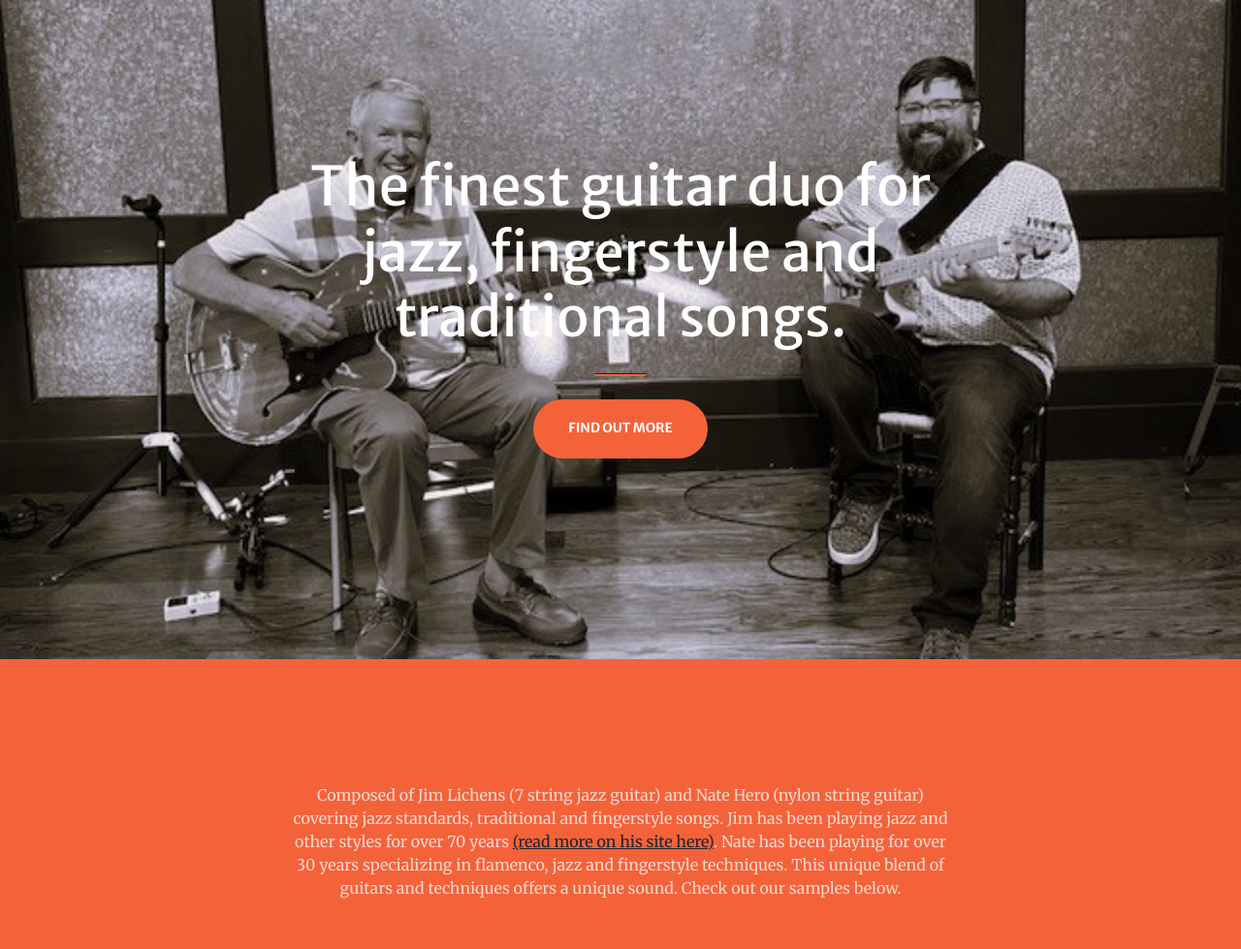
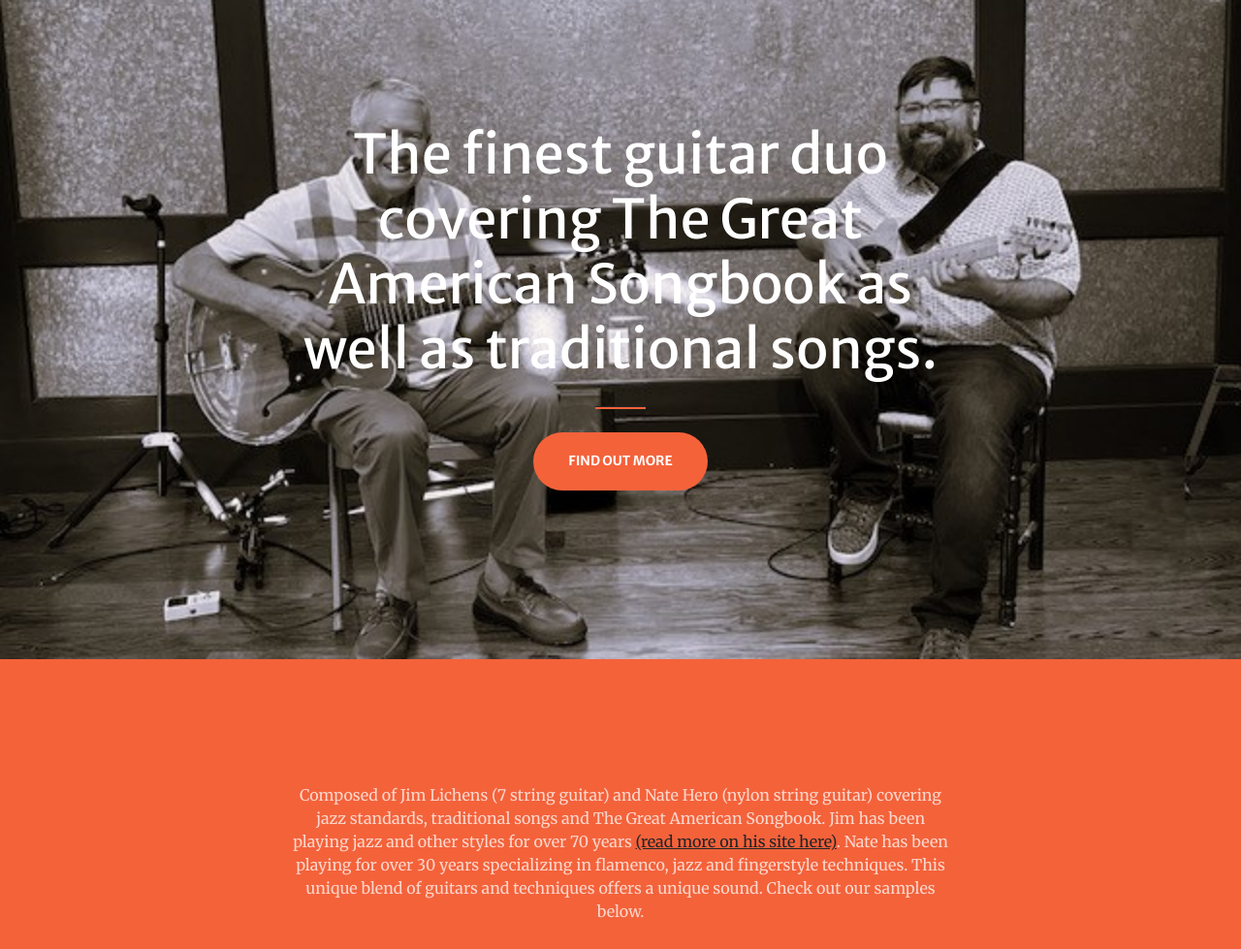
Before and after one commit to nhero/13strings, a plain HTML site: page index.html in a window 1280 px wide. Shown: the part 120-1099 px from the top of the page at 97% size. Drawn offline with nearby package versions, Linux system fonts and the light colour scheme; some packages are replaced by stand-ins of ours; a script that the page names is missing.

Commit message:
add songbook

```diff
--- a/index.html
+++ b/index.html
@@ -39,7 +39,7 @@
             <div class="container px-4 px-lg-5 h-100">
                 <div class="row gx-4 gx-lg-5 h-100 align-items-center justify-content-center text-center">
                     <div class="col-lg-8 align-self-end">
-                        <h1 class="text-white font-weight-bold">The finest guitar duo for jazz, fingerstyle and traditional songs.</h1>
+                        <h1 class="text-white font-weight-bold">The finest guitar duo covering The Great American Songbook as well as traditional songs.</h1>
                         <hr class="divider" />
                     </div>
                     <div class="col-lg-8 align-self-baseline">
@@ -54,7 +54,7 @@
             <div class="container px-4 px-lg-5">
                 <div class="row gx-4 gx-lg-5 justify-content-center">
                     <div class="col-lg-8 text-center">
-                        <p class="text-white-75 mb-4">Composed of Jim Lichens (7 string jazz guitar) and Nate Hero (nylon string guitar) covering jazz standards, traditional and fingerstyle songs. Jim has been playing jazz and other styles for over 70 years <a href="http://www.jazzguitarlessonsboulder.com" target="_blank" class="secondary">(read more on his site here)</a>.
+                        <p class="text-white-75 mb-4">Composed of Jim Lichens (7 string guitar) and Nate Hero (nylon string guitar) covering jazz standards, traditional songs and The Great American Songbook. Jim has been playing jazz and other styles for over 70 years <a href="http://www.jazzguitarlessonsboulder.com" target="_blank" class="secondary">(read more on his site here)</a>.
                              Nate has been playing for over 30 years specializing in flamenco, jazz and fingerstyle techniques. This unique blend of guitars and techniques offers a unique sound. Check out our samples below.</p>
                     </div>
                 </div>
```
